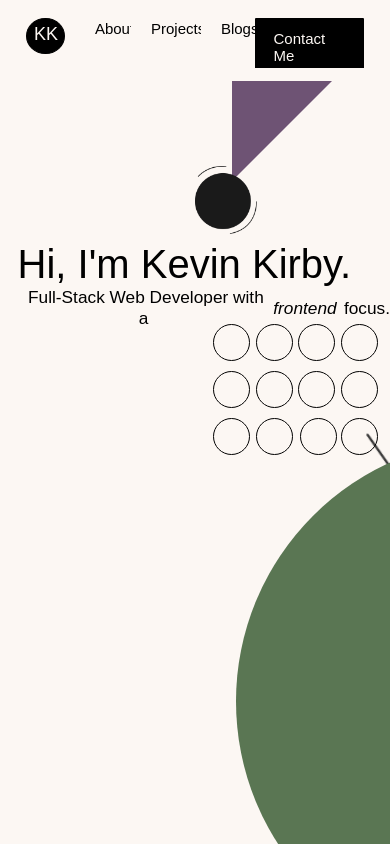
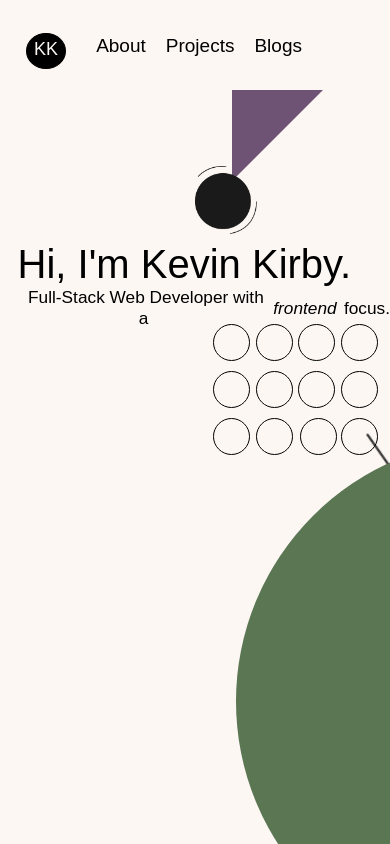
Before and after one commit to kkirby16/portfolio-website, a React (Create React App) app: page / in a window 390 px wide. Built offline with nearby package versions, Linux system fonts and the light colour scheme; no server answers; a web font is replaced by a local one.

Commit message:
change navbar sizing and font-size for iPhone screens

```diff
--- a/src/components/navbar/navbar.scss
+++ b/src/components/navbar/navbar.scss
@@ -9,8 +9,14 @@
   height: 68px;
   z-index: 2;
   font-family: "futura-pt-medium";
-  font-size: 15px;
+  font-size: 15px !important;
   color: black;
+
+  @include iPhoneXrScreen {
+    height: 90px;
+    font-size: 19px !important;
+    width: 100%;
+  }
 }
 
 .outer-div {
@@ -19,6 +25,10 @@
   justify-content: left;
   font-family: "futura-pt-19", sans-serif;
   position: relative;
+
+  @include iPhoneXrScreen {
+    padding: 35px 26px;
+  }
 }
 
 .right-nav {
@@ -83,6 +93,30 @@
   color: rgb(252, 247, 243);
   text-decoration: none;
   vertical-align: center;
+
+  @include iPhoneXrScreen {
+    display: none;
+  }
+}
+
+.contactMeMobile {
+  display: none !important;
+  margin-left: auto;
+  border-radius: 1px;
+  background-color: black;
+padding: 0px;
+margin-top: 0px;
+margin-left: none;
+color: rgb(252, 247, 243);
+text-decoration: none;
+vertical-align: center;
+
+@include iPhoneXrScreen {
+  display: inline-block !important;
+  padding: 5px 5.5px;
+  margin-top: -1.5%;
+  margin-bottom: 1%;
+}
 }
 
 .contactMe:hover {
```
